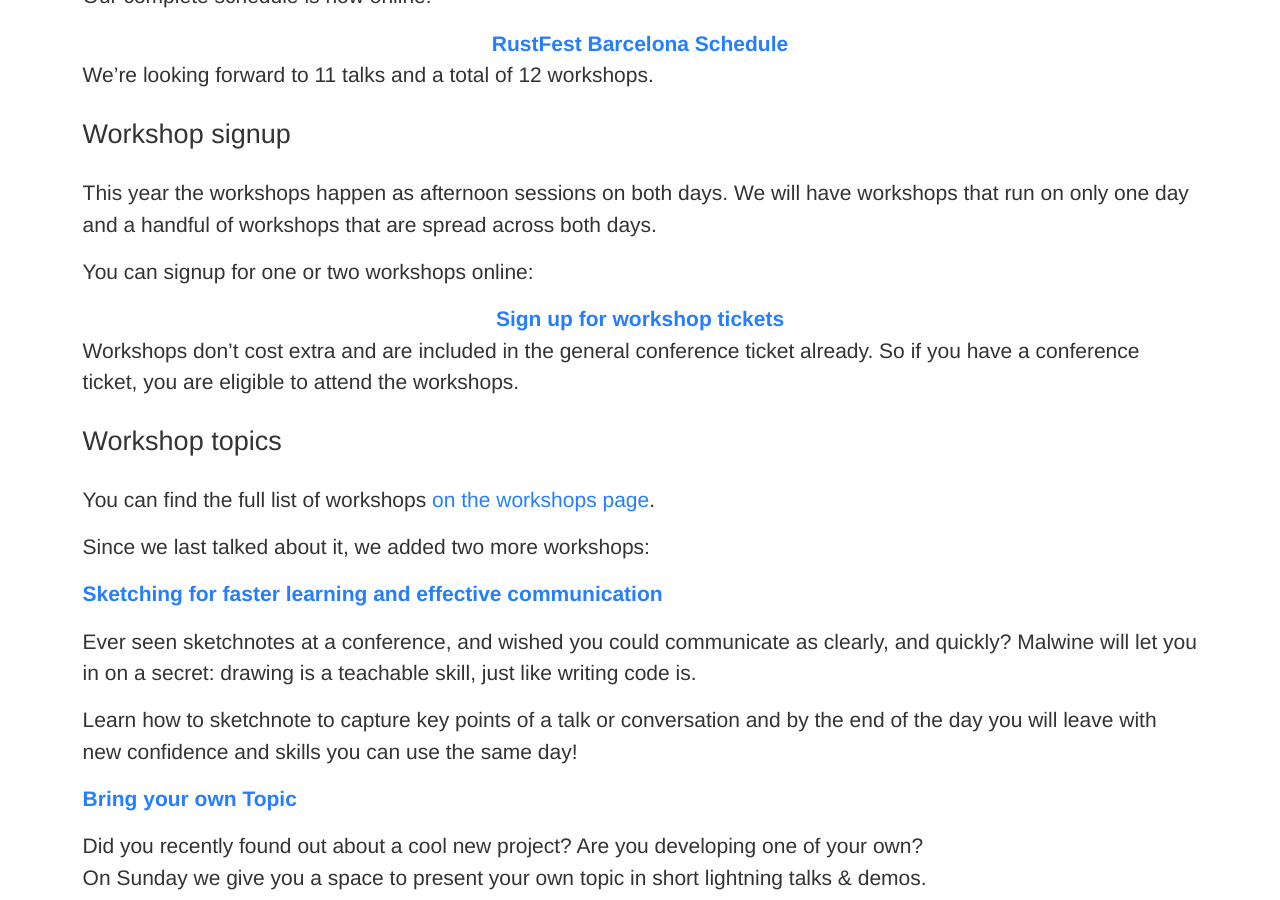
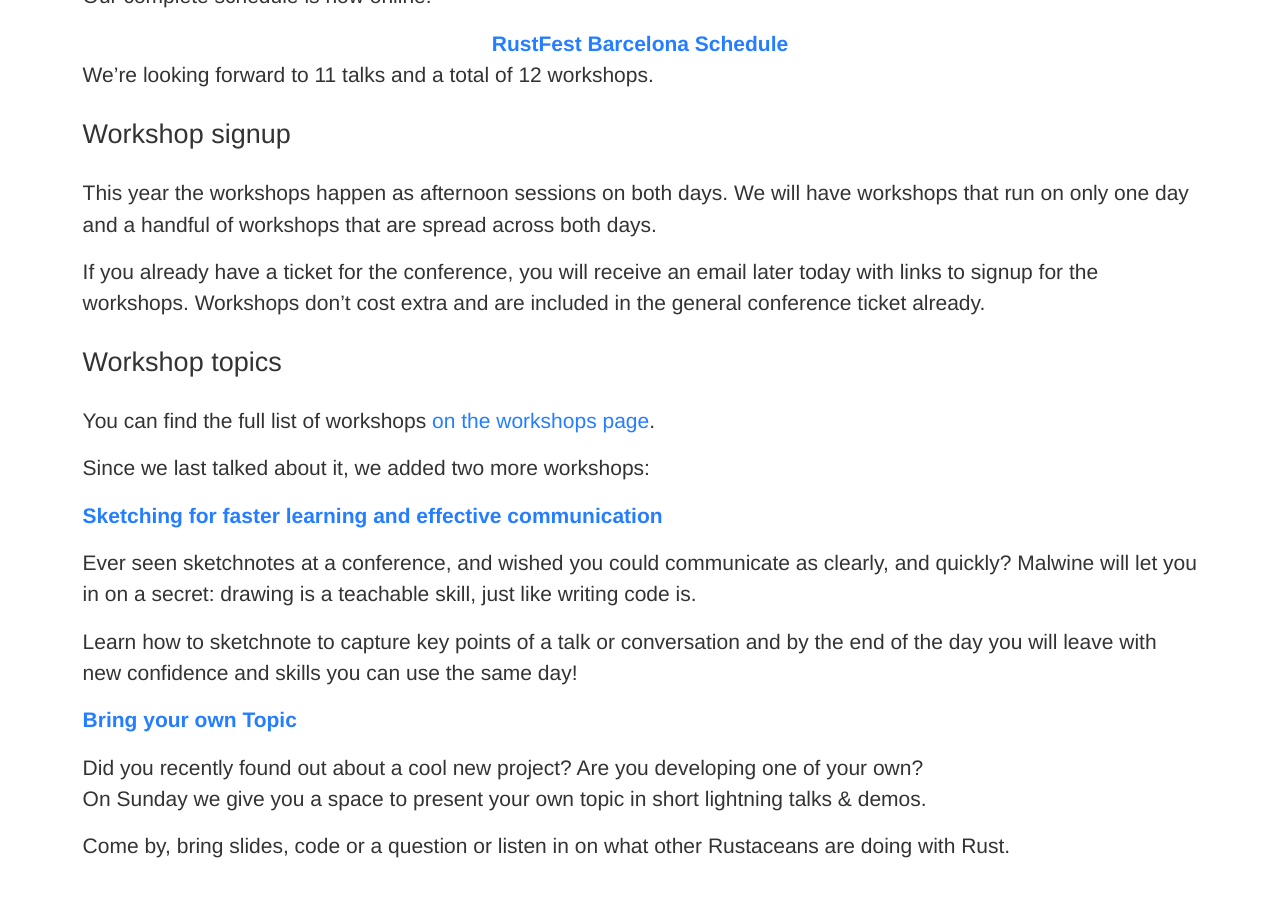
Before and after one commit to RustFestEU/blog.rustfest.eu, a Jekyll site: the page built from _posts/2019-11-01-this-week-in-rustfest-barcelona-workshop-signup.md, in a window 1280 px wide and 900 px high, scrolled down 421 px. Built offline with Jekyll 4.4.1, drawn with Linux system fonts in a browser that asks for light colours.

Commit message:
Workshop signups

```diff
--- a/_posts/2019-11-01-this-week-in-rustfest-barcelona-workshop-signup.md
+++ b/_posts/2019-11-01-this-week-in-rustfest-barcelona-workshop-signup.md
@@ -22,14 +22,8 @@
 This year the workshops happen as afternoon sessions on both days.
 We will have workshops that run on only one day and a handful of workshops that are spread across both days.
 
-You can signup for one or two workshops online:
-
-<div style="text-align:center">
-<a href="https://ti.to/rustfest/barcelona2019/"><strong>Sign up for workshop tickets</strong></a>
-</div>
-
+If you already have a ticket for the conference, you will receive an email later today with links to signup for the workshops.
 Workshops don't cost extra and are included in the general conference ticket already.
-So if you have a conference ticket, you are eligible to attend the workshops.
 
 ## Workshop topics
 
```
Also changed, not shown: assets/posts/barcelona/workshop-signups.png (added).
